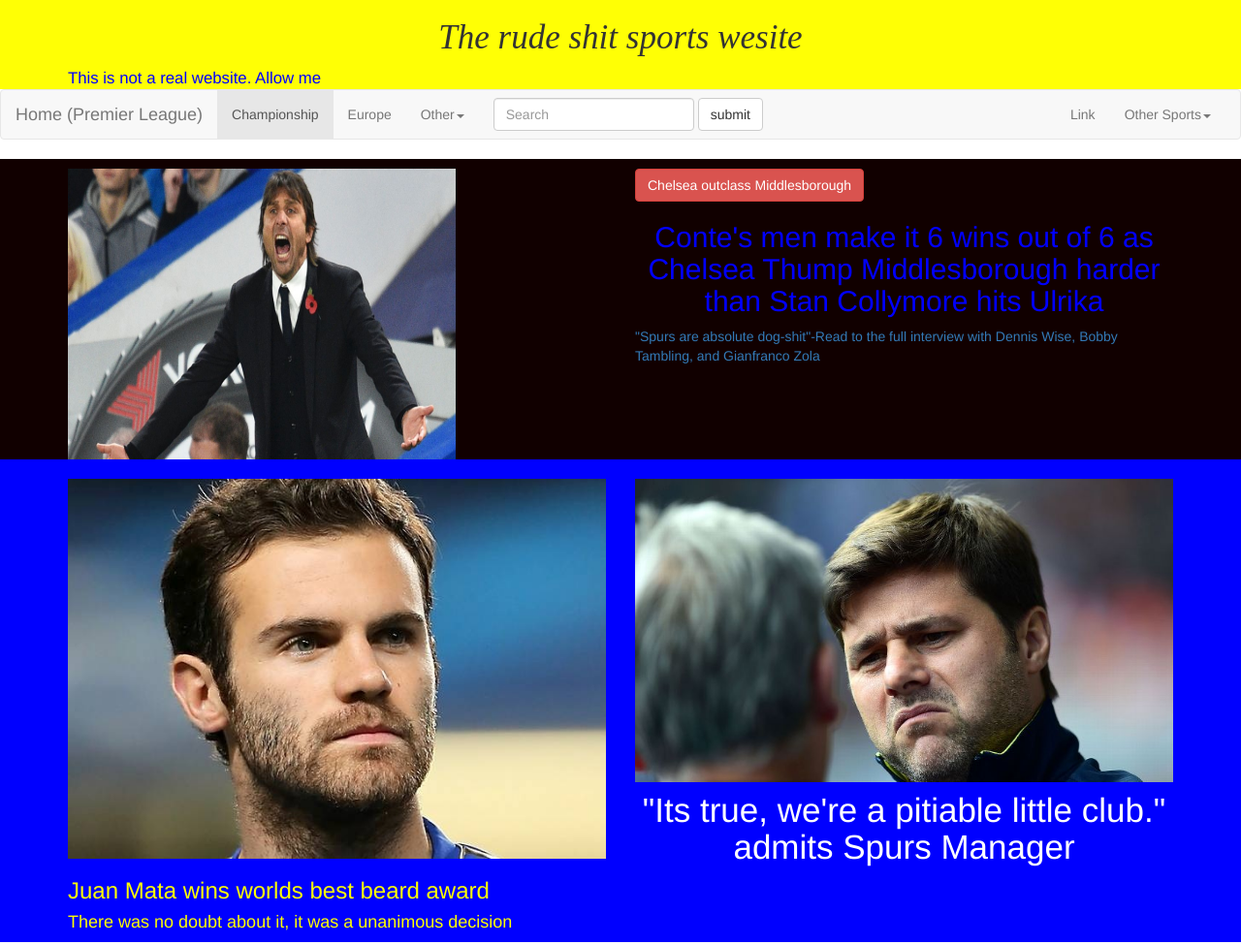
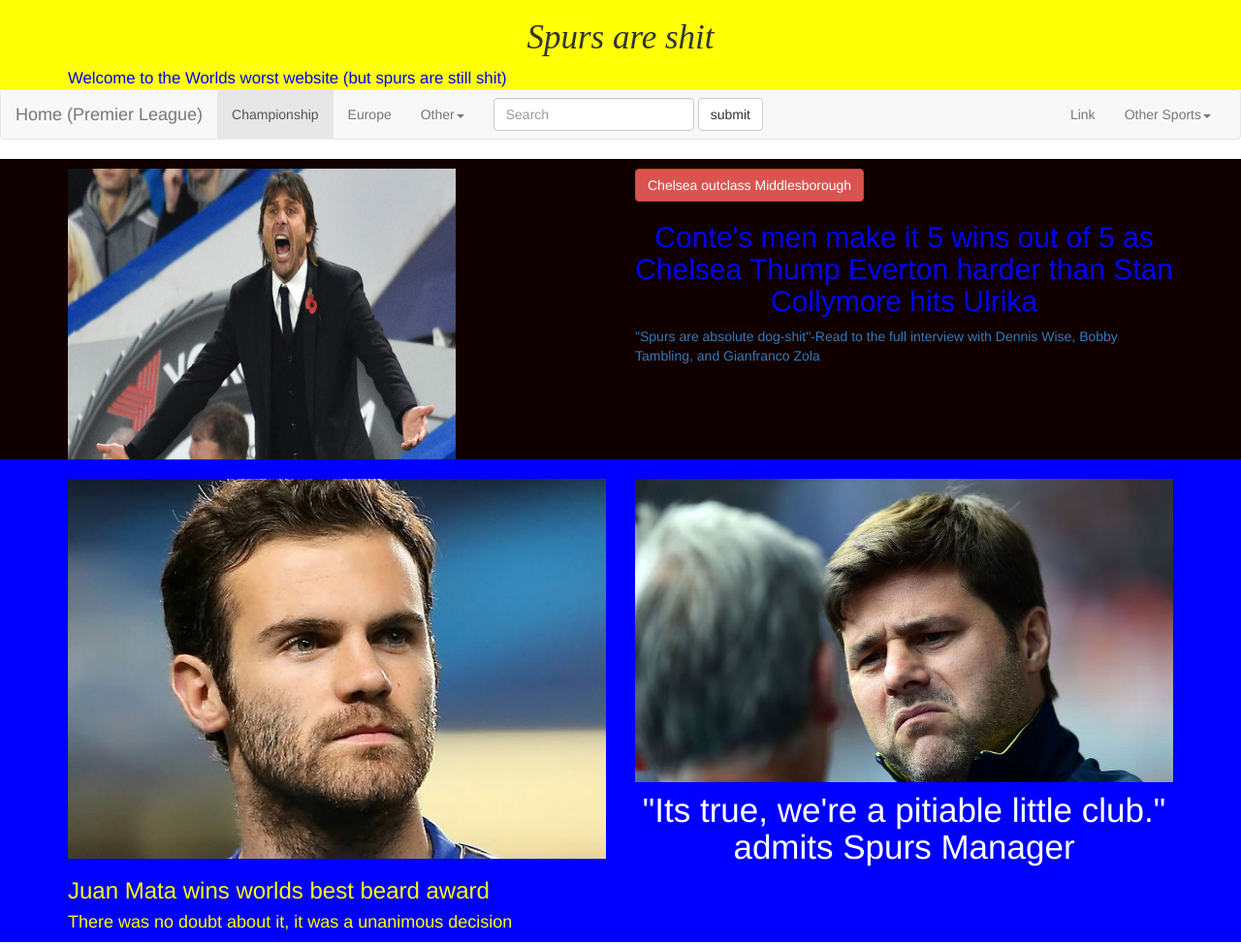
Before and after one commit to MatthewSearby/n-music, a plain HTML site: page index.html in a window 1280 px wide. Shown: the top 975 px of the page at 97% size. Drawn offline with nearby package versions, Linux system fonts and the light colour scheme.

Commit message:
Update index.html

```diff
--- a/index.html
+++ b/index.html
@@ -26,8 +26,8 @@
 
 
 
-            <h1>The rude shit sports wesite</h1>
-            <h10> This is not a real website. Allow me</h10>
+            <h1>Spurs are shit</h1>
+            <h10> Welcome to the Worlds worst website (but spurs are still shit)</h10>
 
           </div>
         </section>
@@ -103,7 +103,7 @@
                       <div class="margin right=1000px">
                         <a href="#" class=" btn btn-lrg btn-danger">Chelsea outclass Middlesborough</a>
 
-                        <h2> Conte's men make it 6 wins out of 6 as Chelsea Thump Middlesborough harder than Stan Collymore hits Ulrika</h2>
+                        <h2> Conte's men make it 5 wins out of 5 as Chelsea Thump Everton harder than Stan Collymore hits Ulrika</h2>
                       </p1>
                       <a class="faux-block-link__overlay" href="/sport/football/38040014" aria-hidden="true" tabindex="-1">"Spurs are absolute dog-shit"-Read to the full interview with Dennis Wise, Bobby Tambling, and Gianfranco Zola</a>
 
@@ -139,7 +139,7 @@
                               <div class="row">
                                 <div class="col-md-4 col-sm-4">
                                   <img class="img-responsive img-square" src="Hazard.gif">
-                                  <h7> Hazard Knocking Tottenham out of the title race and into a tailspin </h7>
+                                  <h7> Hazard Knocking Tottenham out of the title race. Spurs are shit. </h7>
                                 </div>
 
                                 <div class="col-md-4 col-sm-4">
```
